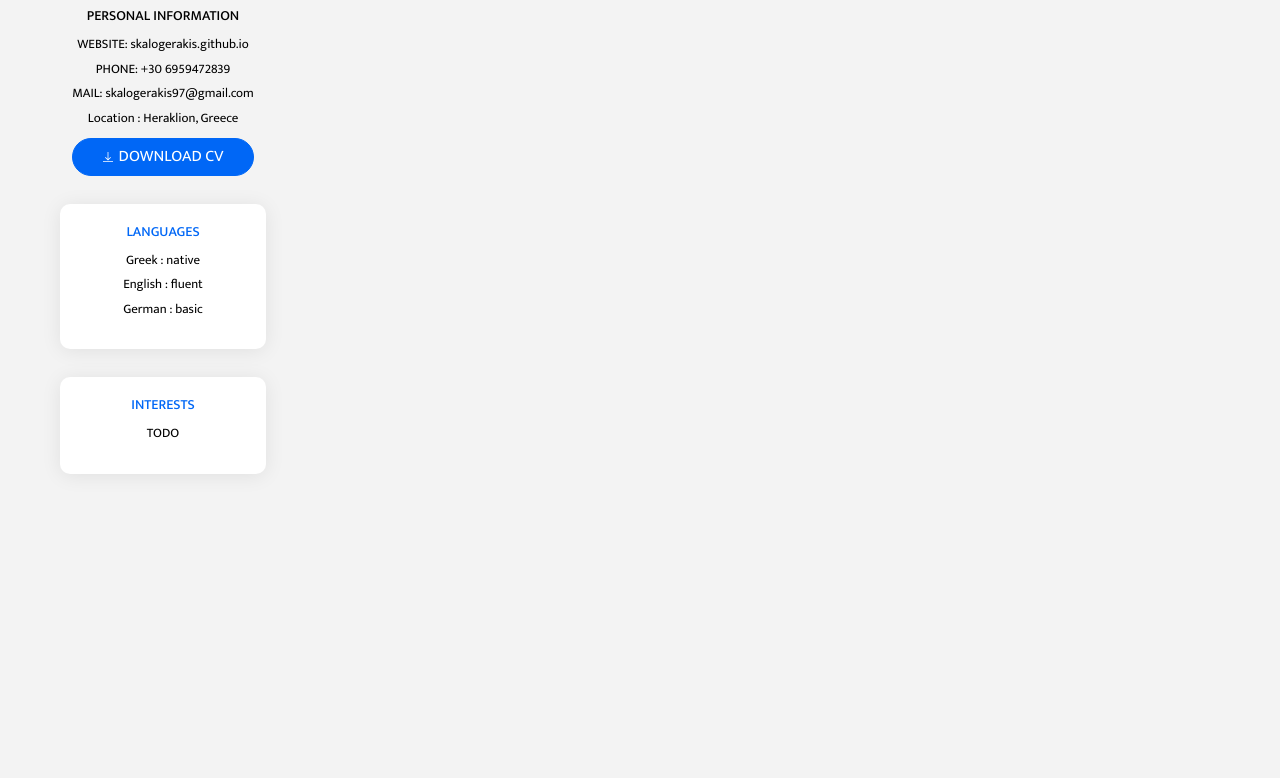
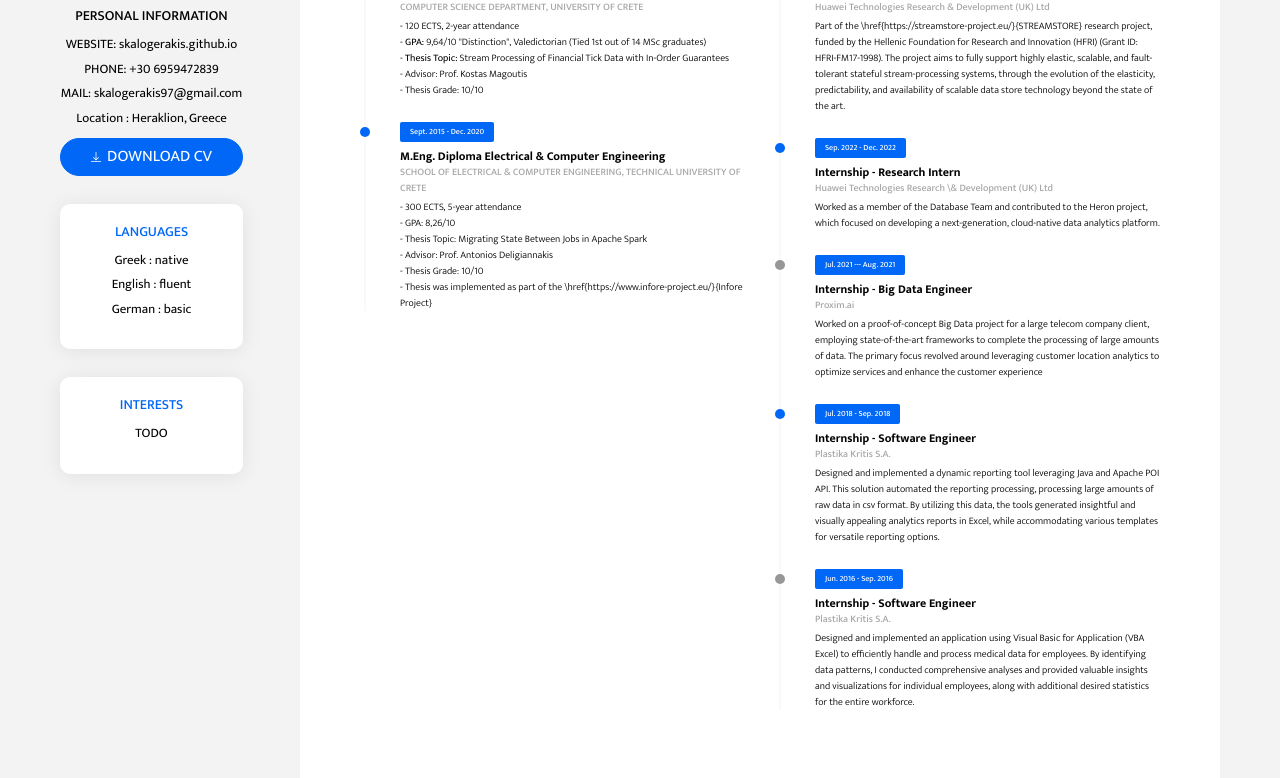
Before and after one commit to skalogerakis/skalogerakis.github.io, a plain HTML site: page resume.html in a window 1280 px wide. Shown: the part 245-1023 px from the top of the page. Before the commit the page ends 800 px from the top, so only its background shows below. Drawn offline with Linux system fonts and the light colour scheme.

Commit message:
Started working again. A lot more things to change

```diff
--- a/resume.html
+++ b/resume.html
@@ -68,7 +68,7 @@
                 </div>
             </div>
         </aside>
-        <!-- <main>
+        <main>
             <section class="resume-section">
                 <div class="row">
                     <div class="col-lg-6">
@@ -76,58 +76,67 @@
                         <h2 class="section-title">EDUCATION</h2>
                         <ul class="time-line">
                             <li class="time-line-item">
-                                <span class="badge badge-primary">1998 - 2005</span>
-                                <h6 class="time-line-item-title">Master In Computer Science</h6>
-                                <p class="time-line-item-subtitle">MASTER, UNIVERSITY</p>
-                                <p class="time-line-item-content">Mauris magna sapien, pharetra consectetur fringilla
-                                    vitae, interdum sed tortor.</p>
-                            </li>
-                            <li class="time-line-item">
-                                <span class="badge badge-primary">1995 - 1998</span>
-                                <h6 class="time-line-item-title">Studied at Harvard University</h6>
-                                <p class="time-line-item-subtitle">UNIVERSITY</p>
-                                <p class="time-line-item-content">Mauris magna sapien, pharetra consectetur fringilla
-                                    vitae, interdum sed tortor.
+                                <span class="badge badge-primary">Feb. 2021 - Jul. 2023</span>
+                                <h6 class="time-line-item-title">M.Sc. Degree in Computer Science & Engineering</h6>
+                                <p class="time-line-item-subtitle">COMPUTER SCIENCE DEPARTMENT, UNIVERSITY OF CRETE</p>
+                                <p class="time-line-item-content">
+                                - 120 ECTS, 2-year attendance<br>
+                                - <b>GPA:</b> 9,64/10 "Distinction", Valedictorian (Tied 1st out of 14 MSc graduates)<br>
+                                - <b>Thesis Topic:</b> Stream Processing of Financial Tick Data with In-Order Guarantees<br>
+                                - Advisor: Prof. Kostas Magoutis<br>
+                                - Thesis Grade: 10/10<br>
                                 </p>
                             </li>
                             <li class="time-line-item">
-                                <span class="badge badge-primary">1993 - 1995</span>
-                                <h6 class="time-line-item-title">Studied at Oxford University</h6>
-                                <p class="time-line-item-subtitle">UNIVERSITY</p>
-                                <p class="time-line-item-content">Mauris magna sapien, pharetra consectetur fringilla
-                                    vitae, interdum sed tortor.
-                                </p>
+                                <span class="badge badge-primary">Sept. 2015 - Dec. 2020</span>
+                                <h6 class="time-line-item-title">M.Eng. Diploma Electrical & Computer Engineering</h6>
+                                <p class="time-line-item-subtitle">SCHOOL OF ELECTRICAL & COMPUTER ENGINEERING, TECHNICAL UNIVERSITY OF CRETE</p>
+                                <p class="time-line-item-content">
+                                - 300 ECTS, 5-year attendance<br>
+                                - GPA: 8,26/10<br>
+                                - Thesis Topic: Migrating State Between Jobs in Apache Spark<br>
+                                - Advisor: Prof. Antonios Deligiannakis<br>
+                                - Thesis Grade: 10/10<br>
+                                - Thesis was implemented as part of the \href{https://www.infore-project.eu/}{Infore Project}<br>
                             </li>
                         </ul>
                     </div>
+
                     <div class="col-lg-6">
                         <h6 class="section-subtitle">RESUME</h6>
                         <h2 class="section-title">Experience</h2>
                         <ul class="time-line">
                             <li class="time-line-item">
-                                <span class="badge badge-primary">2010 - 2014</span>
-                                <h6 class="time-line-item-title">UI/UX Designer</h6>
-                                <p class="time-line-item-subtitle">Web Agency</p>
-                                <p class="time-line-item-content">Mauris magna sapien, pharetra consectetur fringilla
-                                    vitae, interdum sed
-                                    tortor.</p>
+                                <span class="badge badge-primary">Feb. 2021 - Present</span>
+                                <h6 class="time-line-item-title">Research Associate & Software Engineer</h6>
+                                <p class="time-line-item-subtitle">Huawei Technologies Research & Development (UK) Ltd</p>
+                                <p class="time-line-item-content">Part of the \href{https://streamstore-project.eu/}{STREAMSTORE} research project, funded by the Hellenic Foundation for Research and Innovation (HFRI) (Grant ID: HFRI-FM17-1998). The project aims to fully support highly elastic, scalable, and fault-tolerant stateful stream-processing systems, through the evolution of the elasticity, predictability, and availability of scalable data store technology beyond the state of the art.
+
                             </li>
                             <li class="time-line-item">
-                                <span class="badge badge-primary">2008 - 2010</span>
-                                <h6 class="time-line-item-title">Web Designer</h6>
-                                <p class="time-line-item-subtitle">Apple Inc.</p>
-                                <p class="time-line-item-content">Mauris magna sapien, pharetra consectetur fringilla
-                                    vitae, interdum sed
-                                    tortor.
+                                <span class="badge badge-primary">Sep. 2022 - Dec. 2022</span>
+                                <h6 class="time-line-item-title">Internship - Research Intern</h6>
+                                <p class="time-line-item-subtitle">Huawei Technologies Research \& Development (UK) Ltd</p>
+                                <p class="time-line-item-content">Worked as a member of the Database Team and contributed to the Heron project, which focused on developing a next-generation, cloud-native data analytics platform.
+                            </li>
+                            <li class="time-line-item">
+                                <span class="badge badge-primary">Jul. 2021 --- Aug. 2021</span>
+                                <h6 class="time-line-item-title">Internship - Big Data Engineer</h6>
+                                <p class="time-line-item-subtitle">Proxim.ai</p>
+                                <p class="time-line-item-content">Worked on a proof-of-concept Big Data project for a large telecom company client, employing state-of-the-art frameworks to complete the processing of large amounts of data. The primary focus revolved around leveraging customer location analytics to optimize services and enhance the customer experience
+                            </li>
+                            <li class="time-line-item">
+                                <span class="badge badge-primary">Jul. 2018 - Sep. 2018</span>
+                                <h6 class="time-line-item-title">Internship - Software Engineer</h6>
+                                <p class="time-line-item-subtitle">Plastika Kritis S.A.</p>
+                                <p class="time-line-item-content">Designed and implemented a dynamic reporting tool leveraging Java and Apache POI API. This solution automated the reporting processing, processing large amounts of raw data in csv format. By utilizing this data, the tools generated insightful and visually appealing analytics reports in Excel, while accommodating various templates for versatile reporting options.
                                 </p>
                             </li>
                             <li class="time-line-item">
-                                <span class="badge badge-primary">2006 - 2008</span>
-                                <h6 class="time-line-item-title">Graphic Designer</h6>
-                                <p class="time-line-item-subtitle">Apple Inc.</p>
-                                <p class="time-line-item-content">Mauris magna sapien, pharetra consectetur fringilla
-                                    vitae, interdum sed
-                                    tortor.
+                                <span class="badge badge-primary">Jun. 2016 - Sep. 2016</span>
+                                <h6 class="time-line-item-title">Internship - Software Engineer</h6>
+                                <p class="time-line-item-subtitle">Plastika Kritis S.A.</p>
+                                <p class="time-line-item-content">Designed and implemented an application using Visual Basic for Application (VBA Excel) to efficiently handle and process medical data for employees. By identifying data patterns, I conducted comprehensive analyses and provided valuable insights and visualizations for individual employees, along with additional desired statistics for the entire workforce.
                                 </p>
                             </li>
                         </ul>
@@ -193,65 +202,9 @@
                     </div>
                 </div>
             </section>
-            <section class="achievements-section">
-                <h6 class="section-subtitle">WHAT I DO</h6>
-                <h2 class="section-title">ACHIEVEMENTS</h2>
-                <div class="achievement-cards-wrapper">
-                    <div class="media achievement-card">
-                        <img src="assets/images/puzzle.svg" alt="puzzle" class="achievement-card-icon">
-                        <div class="media-body">
-                            <h4 class="achievement-card-title">550+</h4>
-                            <p class="achievement-card-description">COMPLETED PROJECTS</p>
-                        </div>
-                    </div>
-                    <div class="media achievement-card">
-                        <img src="assets/images/team.svg" alt="puzzle" class="achievement-card-icon">
-                        <div class="media-body">
-                            <h4 class="achievement-card-title">23K</h4>
-                            <p class="achievement-card-description">HAPPY CLIENTS</p>
-                        </div>
-                    </div>
-                    <div class="media achievement-card">
-                        <img src="assets/images/trophy.svg" alt="puzzle" class="achievement-card-icon">
-                        <div class="media-body">
-                            <h4 class="achievement-card-title">55</h4>
-                            <p class="achievement-card-description">AWARDS RECIEVED</p>
-                        </div>
-                    </div>
-                </div>
-            </section>
-            <section class="testimonial-section">
-                <div id="testimonialCarousel" class="testimonial-carousel carousel slide" data-ride="carousel">
-                    <div class="carousel-inner">
-                        <div class="carousel-item active">
-                            <p class="testimonial-content">Mauris magna sapien, pharetra consectetur fringilla vitae,
-                                interdum sed tortor.</p>
-                            <img src="assets/images/Profile.png" alt="profile" class="testimonial-img">
-                            <p class="testimonial-name">Nout Golstein</p>
-                        </div>
-                        <div class="carousel-item">
-                            <p class="testimonial-content">Mauris magna sapien, pharetra consectetur fringilla vitae,
-                                interdum sed tortor.</p>
-                            <img src="assets/images/Profile.png" alt="profile" class="testimonial-img">
-                            <p class="testimonial-name">Nout Golstein</p>
-                        </div>
-                        <div class="carousel-item">
-                            <p class="testimonial-content">Mauris magna sapien, pharetra consectetur fringilla vitae,
-                                interdum sed tortor.</p>
-                            <img src="assets/images/Profile.png" alt="profile" class="testimonial-img">
-                            <p class="testimonial-name">Nout Golstein</p>
-                        </div>
-                    </div>
-                    <ol class="carousel-indicators">
-                        <li data-target="#testimonialCarousel" data-slide-to="0" class="active"></li>
-                        <li data-target="#testimonialCarousel" data-slide-to="1"></li>
-                        <li data-target="#testimonialCarousel" data-slide-to="2"></li>
-                    </ol>
-                </div>
-            </section>
 
             <footer>Live Resume @ <a href="https://www.bootstrapdash.com" target="_blank" rel="noopener noreferrer">BootstrapDash</a>. All Rights Reserved 2020</footer>
-        </main> -->
+        </main>
     </div>
     <script src="assets/vendors/jquery/dist/jquery.min.js"></script>
     <script src="assets/vendors/@popperjs/core/dist/umd/popper-base.min.js"></script>
```
Also changed, not shown: contact.html (+0 -2 lines), index.html (+5 -39 lines), portfolio.html (+2 -2 lines).
